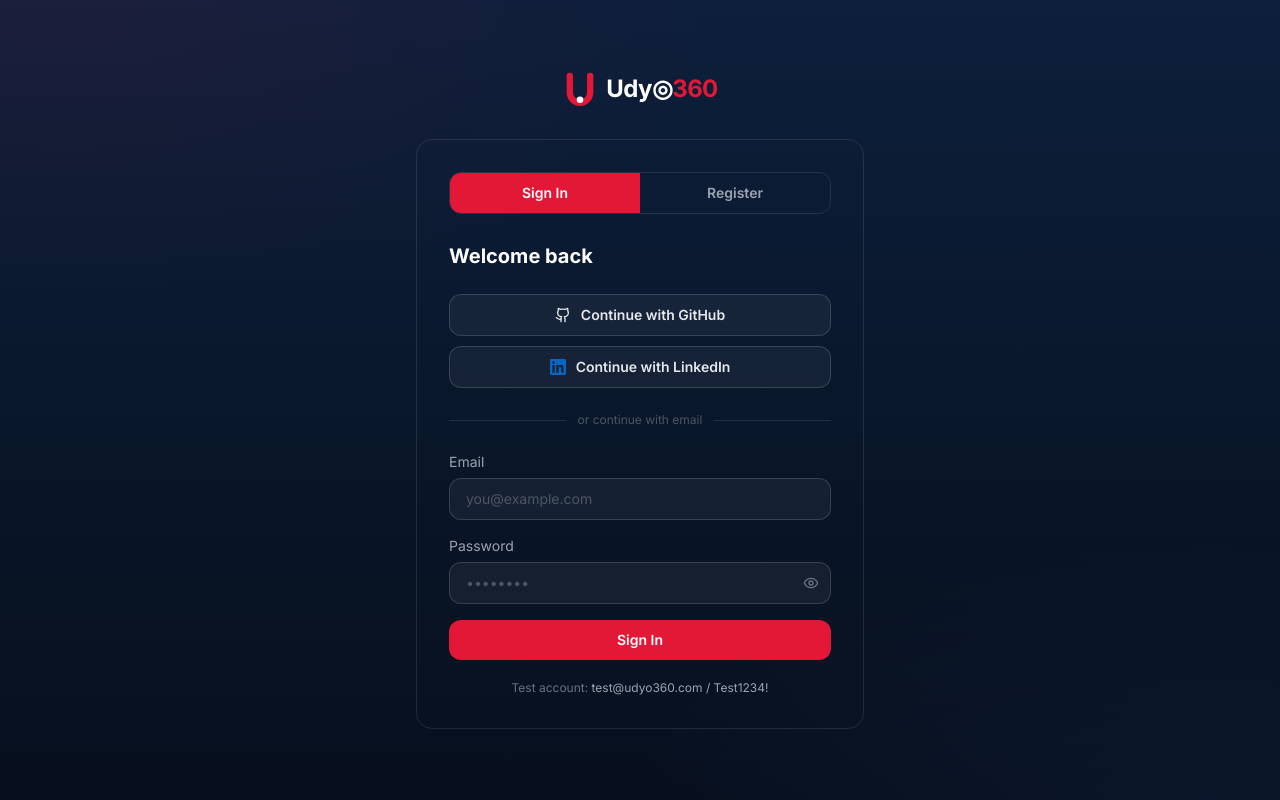
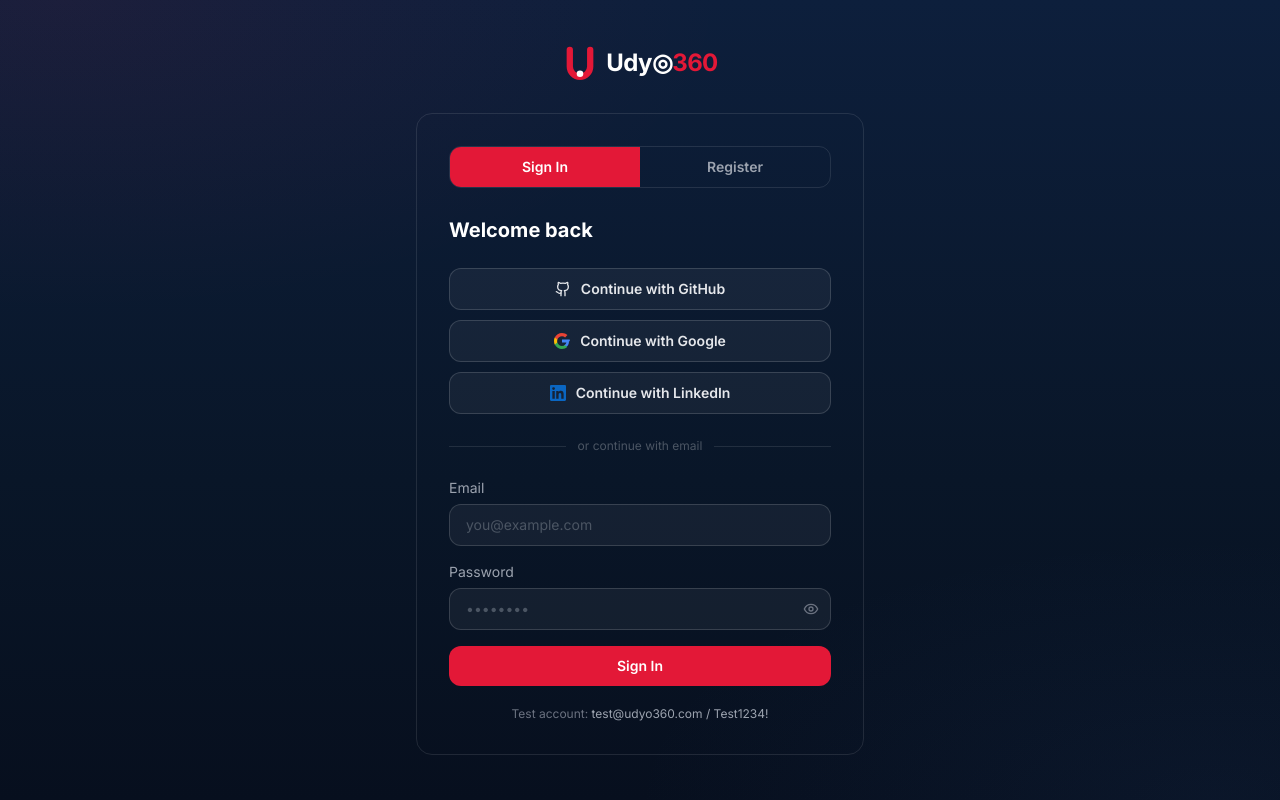
Before and after one commit to MeenakshiBalekar/webshield-scanner-website, a React (Vite) app in the folder website/: page /login in a window 1280 px wide. Built offline with nearby package versions, Linux system fonts and the light colour scheme.

Commit message:
feat: add Google SSO button now that credentials are ready
https://claude.ai/code/session_013otxbeQUWQdB3wKkxUoSrV

```diff
--- a/website/src/pages/Login.jsx
+++ b/website/src/pages/Login.jsx
@@ -7,7 +7,18 @@ const BACKEND = import.meta.env.VITE_API_URL || 'https://webshield-backend-api.o
 
 const SSO_ERROR_MESSAGES = {
   access_denied: 'You cancelled the login.',
-  no_email:      'Your GitHub/LinkedIn email is private — make it public and try again.',
+  no_email:      'Your GitHub/LinkedIn/Google email is private — make it public and try again.',
+}
+
+function GoogleIcon() {
+  return (
+    <svg width="16" height="16" viewBox="0 0 48 48" fill="none">
+      <path d="M47.5 24.5c0-1.6-.1-3.2-.4-4.7H24v8.9h13.2C36.7 32.5 34.1 35 30.5 36.6v5h7.5c4.4-4 7-9.9 7-17.1z" fill="#4285F4"/>
+      <path d="M24 48c6.5 0 11.9-2.1 15.9-5.8l-7.5-5.7c-2.1 1.4-4.8 2.3-8.4 2.3-6.5 0-12-4.3-14-10.2H2.2v5.9C6.2 42.7 14.5 48 24 48z" fill="#34A853"/>
+      <path d="M10 28.6A14.4 14.4 0 0 1 9.5 24c0-1.6.3-3.1.5-4.6V13.5H2.2A24 24 0 0 0 0 24c0 3.9.9 7.5 2.2 10.5L10 28.6z" fill="#FBBC05"/>
+      <path d="M24 9.5c3.6 0 6.8 1.3 9.3 3.7l7-7C36.1 2.2 30.6 0 24 0 14.5 0 6.2 5.3 2.2 13.5l7.8 6.1C12 13.8 17.5 9.5 24 9.5z" fill="#EA4335"/>
+    </svg>
+  )
 }
 
 function LinkedInIcon() {
@@ -113,6 +124,13 @@ export default function Login() {
               Continue with GitHub
             </a>
             <a
+              href={`${BACKEND}/api/auth/google/login`}
+              className="flex items-center justify-center gap-2.5 w-full bg-white/5 hover:bg-white/10 border border-white/15 hover:border-white/25 text-gray-200 font-semibold py-2.5 rounded-xl text-sm transition-colors"
+            >
+              <GoogleIcon />
+              Continue with Google
+            </a>
+            <a
               href={`${BACKEND}/api/auth/linkedin/login`}
               className="flex items-center justify-center gap-2.5 w-full bg-white/5 hover:bg-white/10 border border-white/15 hover:border-white/25 text-gray-200 font-semibold py-2.5 rounded-xl text-sm transition-colors"
             >
```
